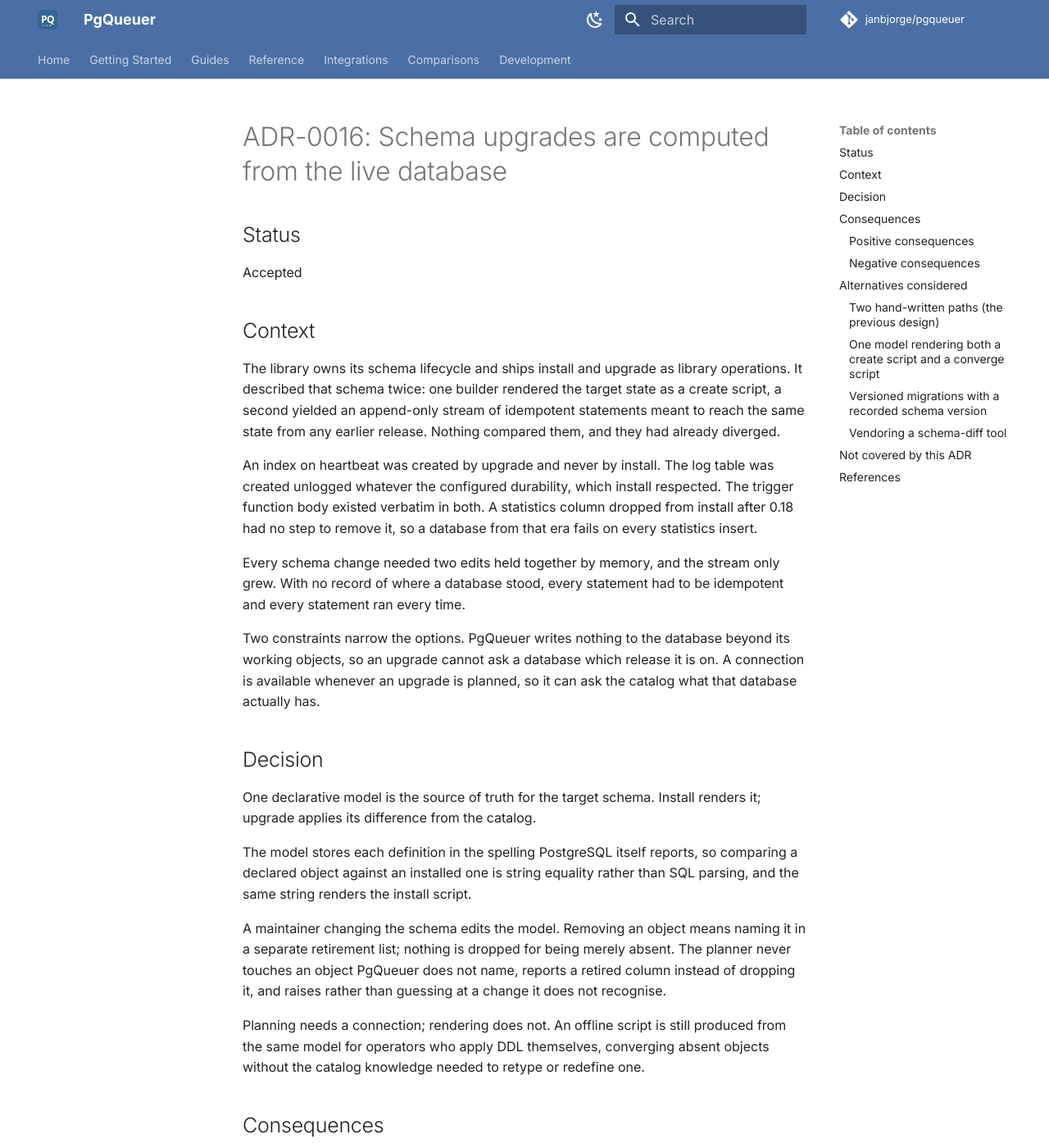
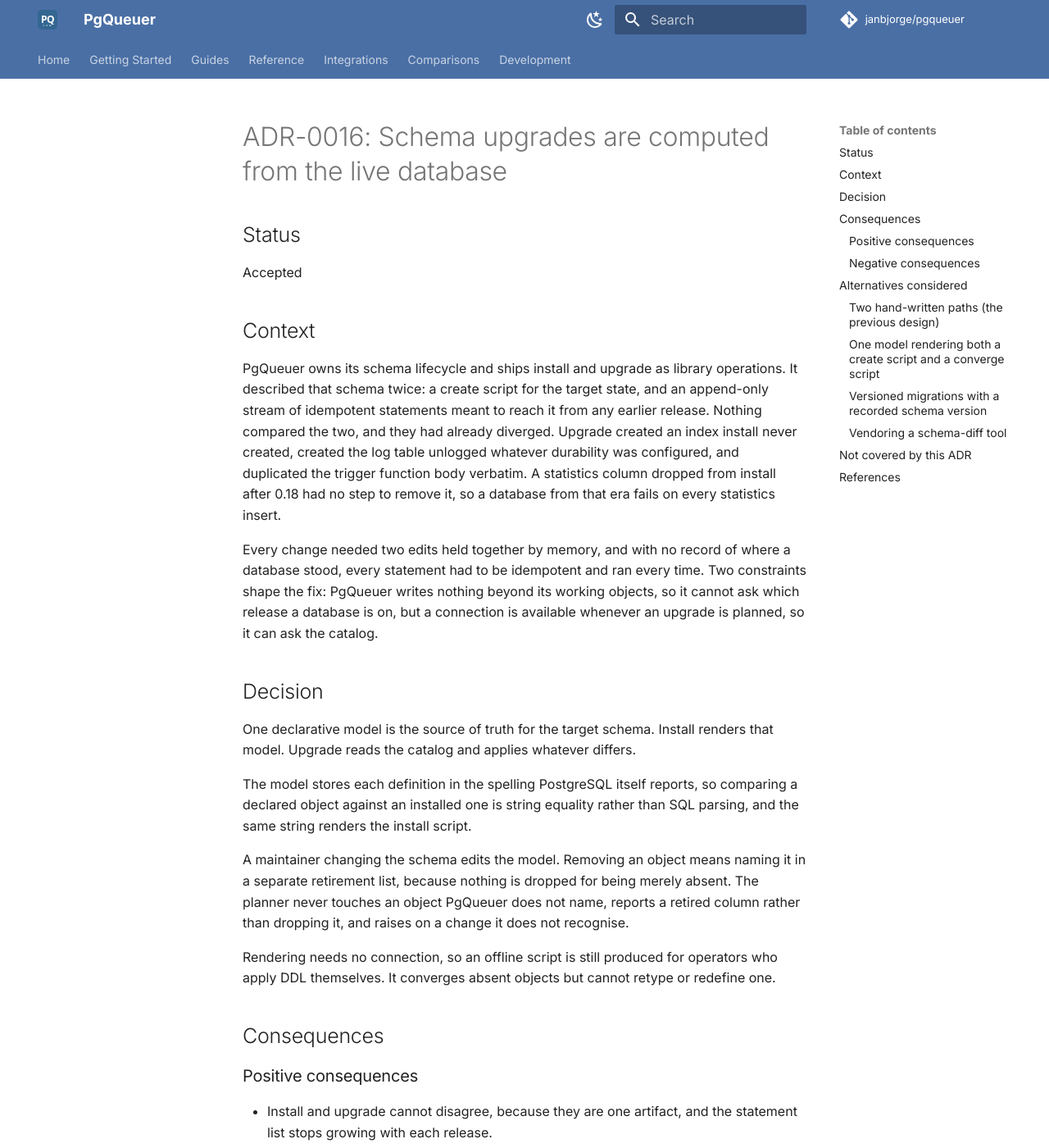
Before and after one commit to janbjorge/pgqueuer, an MkDocs documentation site: the page built from docs/adr/ADR-0016-schema-upgrades-are-computed-from-the-live-database.md, in a window 1280 px wide and 1400 px high. Shown: the whole window at 82% size. Built offline with MkDocs 1.6.1 and Material for MkDocs 9.7.7, drawn with Linux system fonts in a browser that asks for light colours; comment, search, counter and statistics services are not loaded; some of the changed text lies outside the part shown.

Commit message:
docs: tighten ADR-0016 prose
Copy edit only; no claim added or removed. Drop a repeated semicolon
construction used twice in the Decision, unforce a three-clause list,
make the drift paragraph active with upgrade as its subject, and split
two unrelated consequences that had been merged under one bullet.

116 lines down to 109, against a 62-82 range across the other records.

```diff
--- a/docs/adr/ADR-0016-schema-upgrades-are-computed-from-the-live-database.md
+++ b/docs/adr/ADR-0016-schema-upgrades-are-computed-from-the-live-database.md
@@ -6,31 +6,28 @@
 
 ## Context
 
-The library owns its schema lifecycle and ships install and upgrade as
-library operations. It described that schema twice: one builder rendered
-the target state as a create script, a second yielded an append-only
-stream of idempotent statements meant to reach the same state from any
-earlier release. Nothing compared them, and they had already diverged.
-
-An index on heartbeat was created by upgrade and never by install. The
-log table was created unlogged whatever the configured durability, which
-install respected. The trigger function body existed verbatim in both. A
+PgQueuer owns its schema lifecycle and ships install and upgrade as
+library operations. It described that schema twice: a create script for
+the target state, and an append-only stream of idempotent statements
+meant to reach it from any earlier release. Nothing compared the two,
+and they had already diverged. Upgrade created an index install never
+created, created the log table unlogged whatever durability was
+configured, and duplicated the trigger function body verbatim. A
 statistics column dropped from install after 0.18 had no step to remove
 it, so a database from that era fails on every statistics insert.
 
-Every schema change needed two edits held together by memory, and the
-stream only grew. With no record of where a database stood, every
-statement had to be idempotent and every statement ran every time.
-
-Two constraints narrow the options. PgQueuer writes nothing to the
-database beyond its working objects, so an upgrade cannot ask a database
-which release it is on. A connection is available whenever an upgrade is
-planned, so it can ask the catalog what that database actually has.
+Every change needed two edits held together by memory, and with no
+record of where a database stood, every statement had to be idempotent
+and ran every time. Two constraints shape the fix: PgQueuer writes
+nothing beyond its working objects, so it cannot ask which release a
+database is on, but a connection is available whenever an upgrade is
+planned, so it can ask the catalog.
 
 ## Decision
 
 One declarative model is the source of truth for the target schema.
-Install renders it; upgrade applies its difference from the catalog.
+Install renders that model. Upgrade reads the catalog and applies
+whatever differs.
 
 The model stores each definition in the spelling PostgreSQL itself
 reports, so comparing a declared object against an installed one is
@@ -38,15 +35,14 @@
 install script.
 
 A maintainer changing the schema edits the model. Removing an object
-means naming it in a separate retirement list; nothing is dropped for
-being merely absent. The planner never touches an object PgQueuer does
-not name, reports a retired column instead of dropping it, and raises
-rather than guessing at a change it does not recognise.
+means naming it in a separate retirement list, because nothing is
+dropped for being merely absent. The planner never touches an object
+PgQueuer does not name, reports a retired column rather than dropping
+it, and raises on a change it does not recognise.
 
-Planning needs a connection; rendering does not. An offline script is
-still produced from the same model for operators who apply DDL
-themselves, converging absent objects without the catalog knowledge
-needed to retype or redefine one.
+Rendering needs no connection, so an offline script is still produced
+for operators who apply DDL themselves. It converges absent objects but
+cannot retype or redefine one.
 
 ## Consequences
 
@@ -54,20 +50,19 @@
 
 - Install and upgrade cannot disagree, because they are one artifact,
   and the statement list stops growing with each release.
-- An upgrade is the delta for that database, so a database from any
-  earlier release converges, including objects no step ever cleaned up.
-- A non-canonical spelling in the model fails a test whose diff carries
-  the spelling that replaces it.
+- An upgrade is the delta for that database, so one from any earlier
+  release converges, including objects no step ever cleaned up.
+- A non-canonical spelling fails a test that shows the spelling to use.
 
 ### Negative consequences
 
-- The exact upgrade requires a connection, and the offline script is a
+- The exact upgrade needs a connection, and the offline script is a
   weaker superset that has to be documented as one.
-- Canonical spellings are a PostgreSQL version dependency, held down by
-  CI across every supported major.
-- An unrecognised column type change stops the upgrade and asks for an
-  operator, where the previous design would have proceeded.
-- An object hand-modified under a name PgQueuer owns is restored to the
+- PostgreSQL can change a canonical spelling between major versions, so
+  CI has to check every supported major.
+- An unrecognised column type change stops the upgrade and waits for a
+  human, where the previous design would have proceeded.
+- An object hand-modified under a name PgQueuer owns is reverted to the
   declared definition.
 - Two concurrent upgrades can plan against the same stale state. An
   advisory lock narrows the window, but the statements run outside a
@@ -77,29 +72,27 @@
 
 ### Two hand-written paths (the previous design)
 
-Rejected. Nothing holds a snapshot and a statement stream together, and
-they had already drifted in four places. The cost grows with every
-release and the stream can never shrink.
+Rejected. Nothing holds a snapshot and a statement stream together, they
+had already drifted in four places, and the stream can never shrink.
 
 ### One model rendering both a create script and a converge script
 
-Rejected as the whole answer. It removes the duplication but leaves the
-upgrade touching every object on every run, and retypes and index
-redefinitions stay hand-maintained. Retained for the offline case, where
-there is no catalog to read.
+Rejected as the whole answer. The upgrade still touches every object on
+every run and retypes stay hand-maintained. Retained for the offline
+case, where there is no catalog to read.
 
 ### Versioned migrations with a recorded schema version
 
 Rejected. It reintroduces the bookkeeping this project declines to
-carry, and a recorded version is trustworthy only if nothing touches the
-schema out of band.
+carry, and the recorded version is trustworthy only if nothing touches
+the schema out of band.
 
 ### Vendoring a schema-diff tool
 
 Rejected. migra pulls in SQLAlchemy and is barely maintained;
 pg-schema-diff and Atlas are Go binaries. A library whose schema is four
-tables, a function and a trigger should not acquire a runtime dependency
-to describe it.
+tables, a function and a trigger should not take a dependency to
+describe it.
 
 ## Not covered by this ADR
 
```
